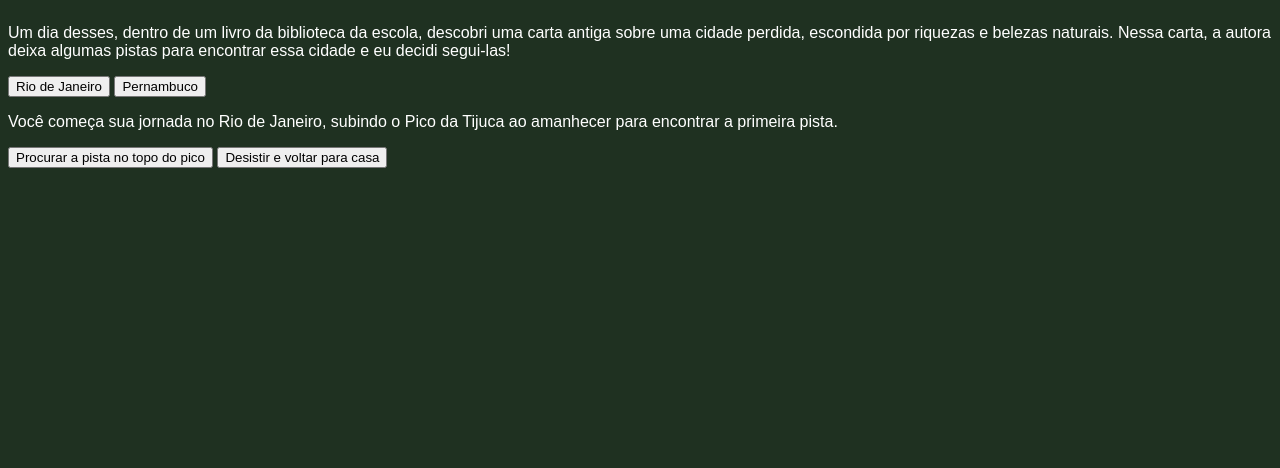
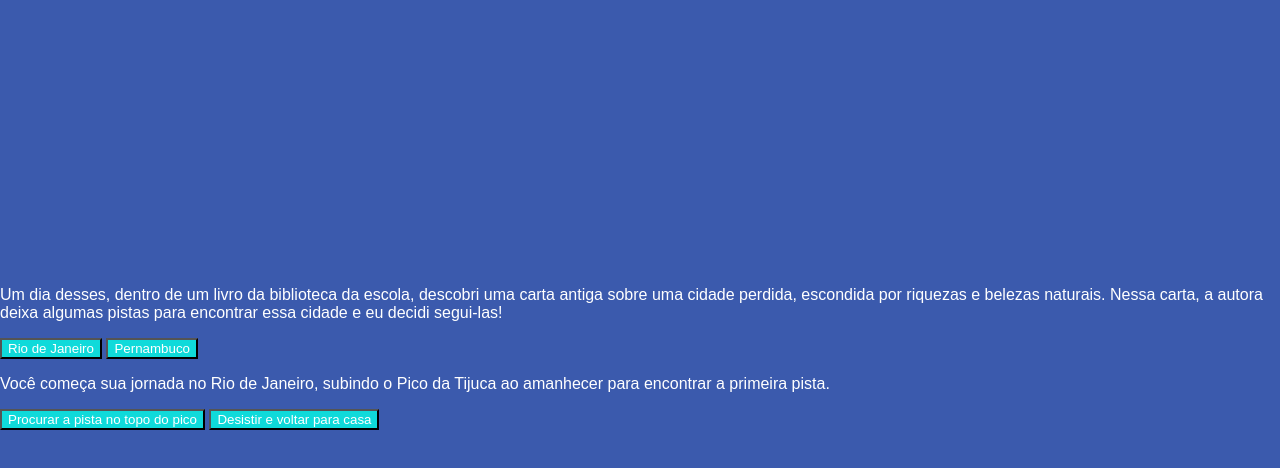
Before and after one commit to larissabatistabarbosa-ux/ed_digital_2_tri, a plain HTML site: page index.html in a window 1280 px wide. Drawn offline with Linux system fonts and the light colour scheme; a web font is replaced by a local one.

Commit message:
Add files via upload

```diff
--- a/style.css
+++ b/style.css
@@ -1,8 +1,15 @@
 body{
-background-color: #112413ef;
+background-color: #3b5aad;
 color:white;
 font-family: "Bai Jamjuree", sans-serif;
 display: flex;
 justify-content: center;
+align-items: center;
+ height: 700px;
+ margin: 0;
+ }
 
-}
+ button{
+    background-color: rgb(15, 218, 218);
+    color: white;
+ }
```
